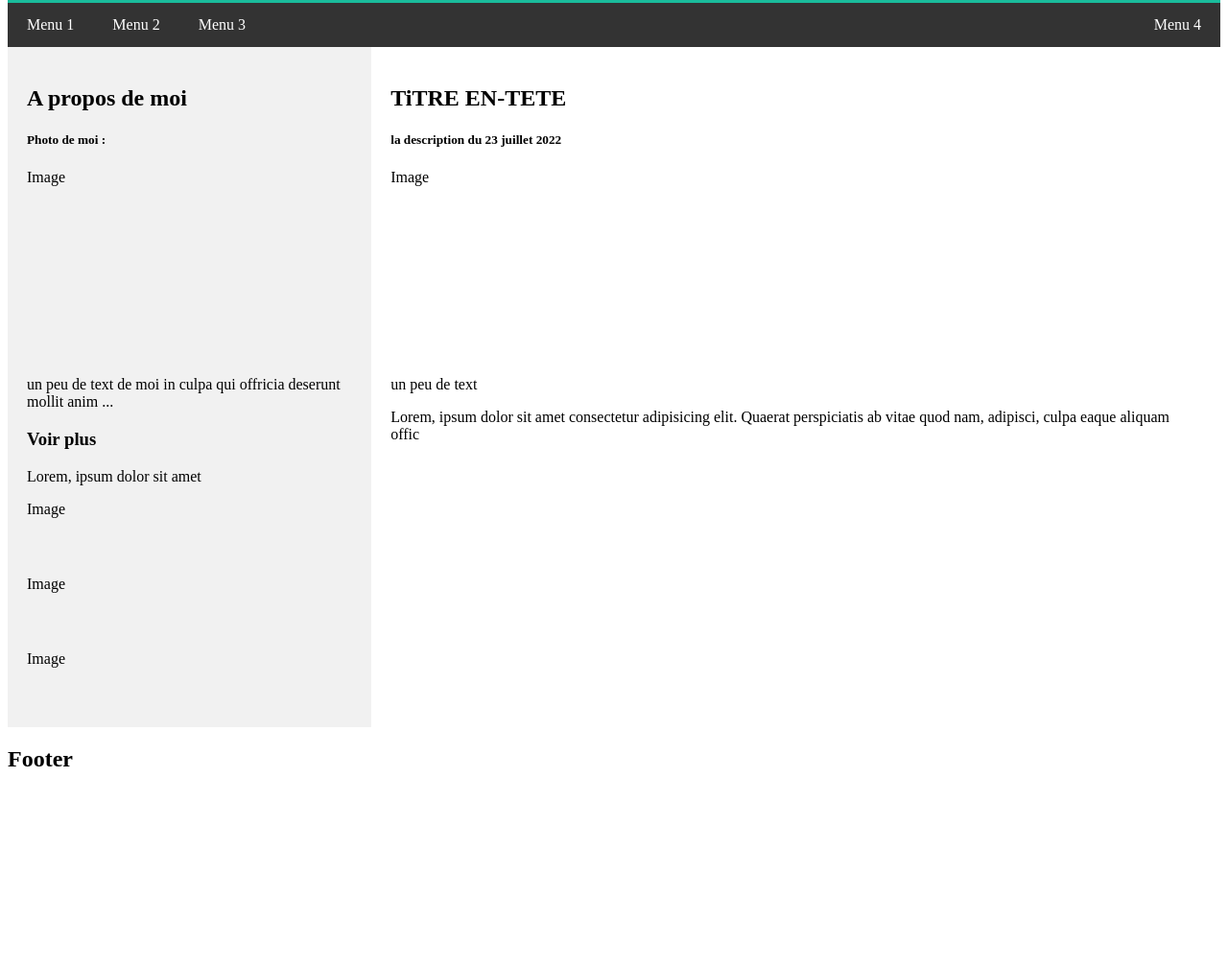
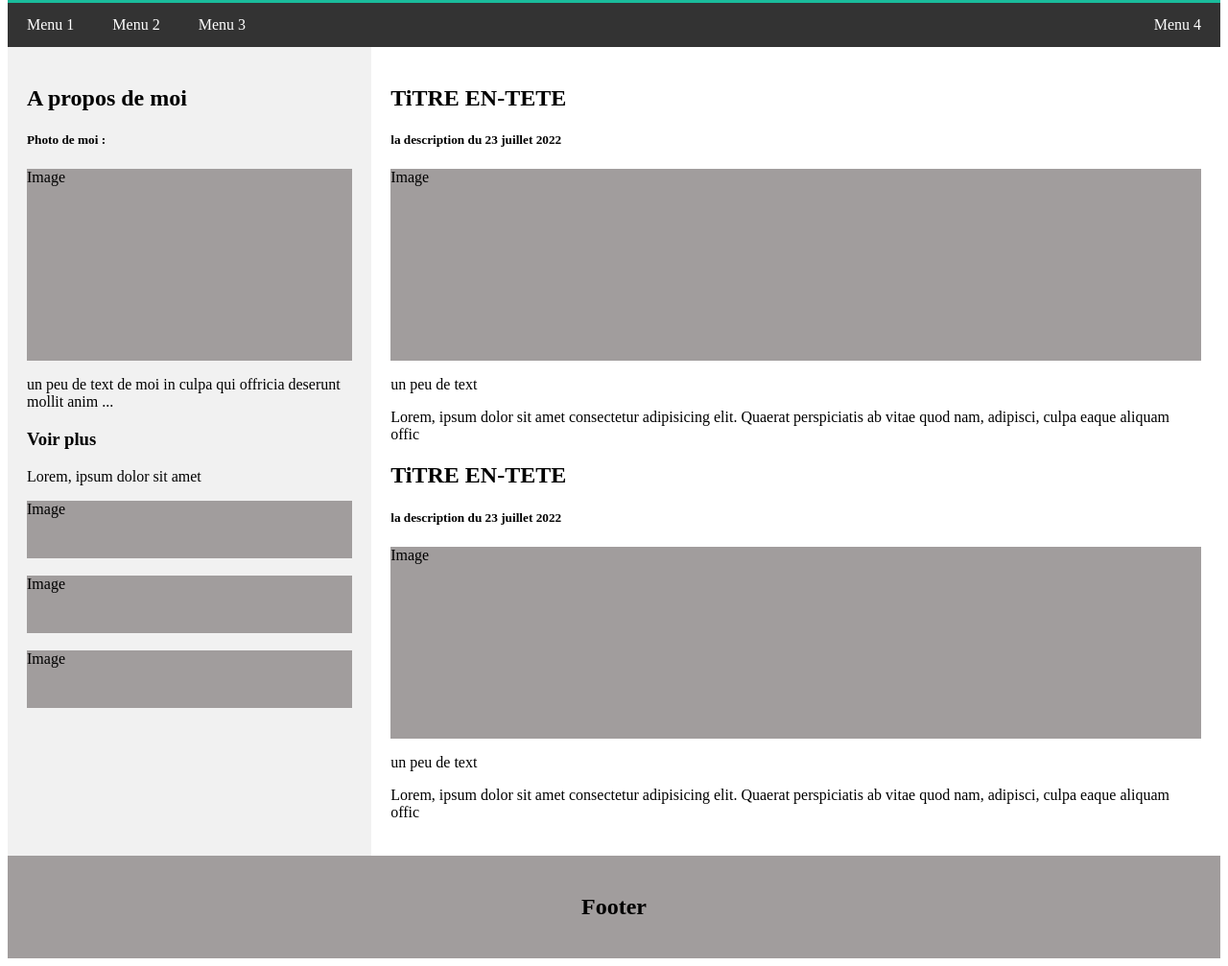
Before and after one commit to jeanluckawel/EspacEsisLearn, a plain HTML site: page index.html in a window 1280 px wide. Shown: the part 450-1457 px from the top of the page at 96% size. Before the commit the page ends 1275 px from the top, so only its background shows below. Drawn offline with Linux system fonts and the light colour scheme.

Commit message:
finish projet

```diff
--- a/index.html
+++ b/index.html
@@ -38,7 +38,12 @@
     <div class="fakeing" style="height: 200px;">Image</div>
     <p>un peu de text</p>
     <p>Lorem, ipsum dolor sit amet consectetur adipisicing elit. Quaerat perspiciatis ab vitae quod nam, adipisci, culpa eaque aliquam offic</p>
-    </div>
+    <h2>TiTRE EN-TETE</h2>
+    <h5>la description du 23 juillet 2022</h5>
+    <div class="fakeing" style="height: 200px;">Image</div>
+    <p>un peu de text</p>
+    <p>Lorem, ipsum dolor sit amet consectetur adipisicing elit. Quaerat perspiciatis ab vitae quod nam, adipisci, culpa eaque aliquam offic</p>
+</div>
 </div>
 <div class="footer">
     <h2>Footer</h2>
--- a/style.css
+++ b/style.css
@@ -1,11 +1,15 @@
 *{
     box-sizing: border-box;
+
 }
 .header{
     padding: 80px;
     text-align: center;
     background-color: #1abc9c;
     color:white;
+}
+.fakeing{
+    background: rgb(161, 157, 157);
 }
 .header{
     font-size: 40px;
@@ -43,3 +47,8 @@
     background-color: white;
     padding: 20px;
 }
+.footer{
+    padding: 20px;
+    background: rgb(161, 157, 157);
+    text-align: center;
+}
```
